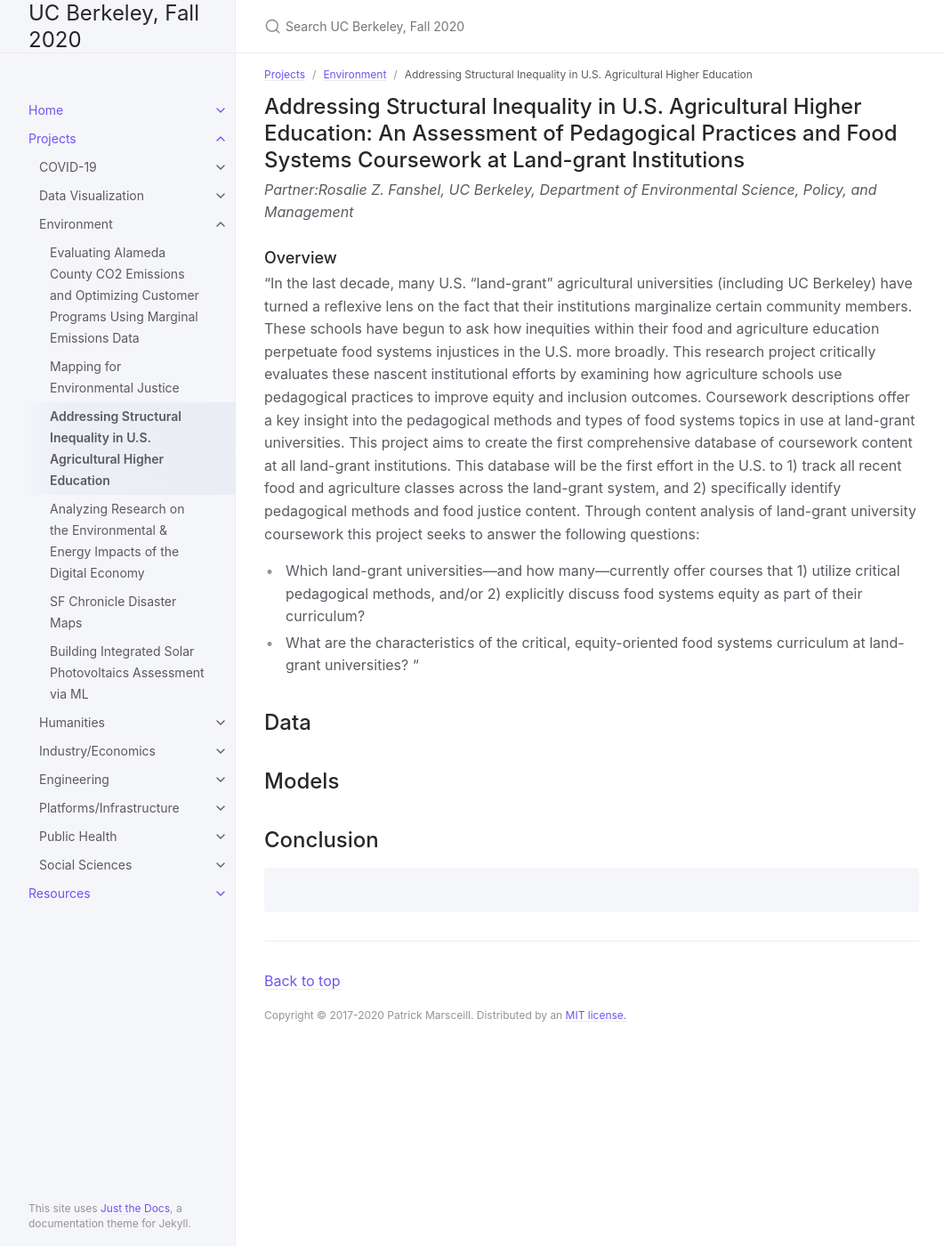
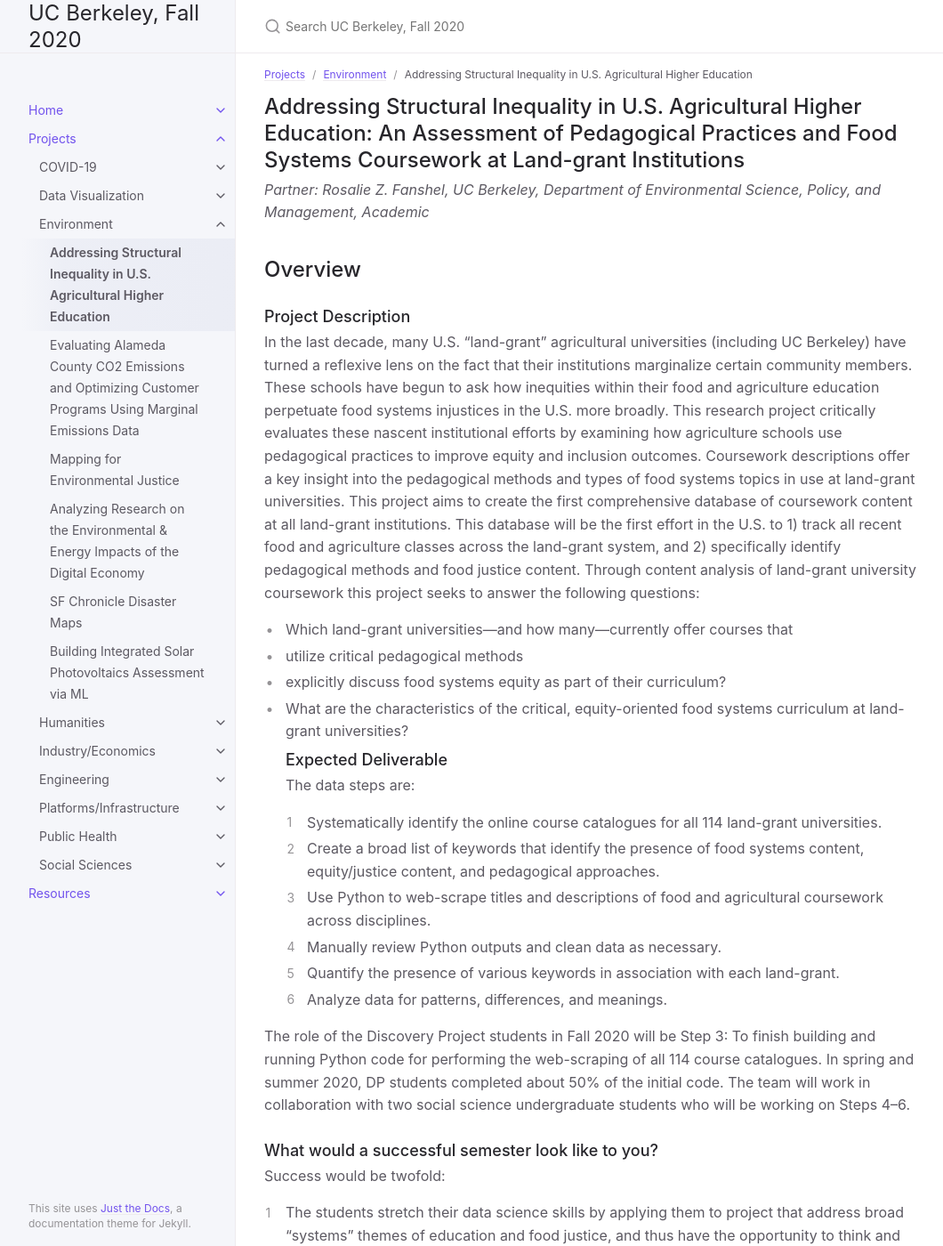
Before and after one commit to DS-Discovery/ds-discovery.github.io, a Jekyll site: the page built from Projects/Environment/E-Addressing Structural Inequality in U.S. Agricultural Higher Education.md, in a window 1280 px wide and 1400 px high. Shown: the whole window at 89% size, without its empty margins (107-1167 px from the left). Built offline with Jekyll 4.4.1, drawn with Linux system fonts in a browser that asks for light colours; some of the changed text lies outside the part shown.

Commit message:
Update E-Addressing Structural Inequality in U.S. Agricultural Higher Education.md

```diff
--- a/Projects/Environment/E-Addressing Structural Inequality in U.S. Agricultural Higher Education.md
+++ b/Projects/Environment/E-Addressing Structural Inequality in U.S. Agricultural Higher Education.md
@@ -3,18 +3,37 @@ layout: default
 title: Addressing Structural Inequality in U.S. Agricultural Higher Education
 parent: Environment
 grand_parent: Projects
-nav_order: 1
+nav_order: 0
 ---
 
 
 ## Addressing Structural Inequality in U.S. Agricultural Higher Education: An Assessment of Pedagogical Practices and Food Systems Coursework at Land-grant Institutions
-*Partner:Rosalie Z. Fanshel, UC Berkeley, Department of Environmental Science, Policy, and Management*
+*Partner: Rosalie Z. Fanshel, UC Berkeley, Department of Environmental Science, Policy, and Management, Academic*
 
-### Overview
+## Overview
+### Project Description
+In the last decade, many U.S. “land-grant” agricultural universities (including UC Berkeley) have turned a reflexive lens on the fact that their institutions marginalize certain community members. These schools have begun to ask how inequities within their food and agriculture education perpetuate food systems injustices in the U.S. more broadly. This research project critically evaluates these nascent institutional efforts by examining how agriculture schools use pedagogical practices to improve equity and inclusion outcomes. Coursework descriptions offer a key insight into the pedagogical methods and types of food systems topics in use at land-grant universities. This project aims to create the first comprehensive database of coursework content at all land-grant institutions. This database will be the first effort in the U.S. to 1) track all recent food and agriculture classes across the land-grant system, and 2) specifically identify pedagogical methods and food justice content. Through content analysis of land-grant university coursework this project seeks to answer the following questions:
+* Which land-grant universities—and how many—currently offer courses that
+- utilize critical pedagogical methods
+- explicitly discuss food systems equity as part of their curriculum?
+* What are the characteristics of the critical, equity-oriented food systems curriculum at land-grant universities?
+### Expected Deliverable
+The data steps are:
+1. Systematically identify the online course catalogues for all 114 land-grant universities.
+1. Create a broad list of keywords that identify the presence of food systems content, equity/justice content, and pedagogical approaches.
+1. Use Python to web-scrape titles and descriptions of food and agricultural coursework across disciplines.
+1. Manually review Python outputs and clean data as necessary.
+1. Quantify the presence of various keywords in association with each land-grant.
+1. Analyze data for patterns, differences, and meanings.
 
-"In the last decade, many U.S. “land-grant” agricultural universities (including UC Berkeley) have turned a reflexive lens on the fact that their institutions marginalize certain community members. These schools have begun to ask how inequities within their food and agriculture education perpetuate food systems injustices in the U.S. more broadly. This research project critically evaluates these nascent institutional efforts by examining how agriculture schools use pedagogical practices to improve equity and inclusion outcomes. Coursework descriptions offer a key insight into the pedagogical methods and types of food systems topics in use at land-grant universities. This project aims to create the first comprehensive database of coursework content at all land-grant institutions. This database will be the first effort in the U.S. to 1) track all recent food and agriculture classes across the land-grant system, and 2) specifically identify pedagogical methods and food justice content. Through content analysis of land-grant university coursework this project seeks to answer the following questions:
- * Which land-grant universities—and how many—currently offer courses that 1) utilize critical pedagogical methods, and/or 2) explicitly discuss food systems equity as part of their curriculum?
- * What are the characteristics of the critical, equity-oriented food systems curriculum at land-grant universities? "
+The role of the Discovery Project students in Fall 2020 will be Step 3: To finish building and running Python code for performing the web-scraping of all 114 course catalogues. In spring and summer 2020, DP students completed about 50% of the initial code. The team will work in collaboration with two social science undergraduate students who will be working on Steps 4–6.
+
+### What would a successful semester look like to you?
+Success would be twofold:
+1. The students stretch their data science skills by applying them to project that address broad "systems" themes of education and food justice, and thus have the opportunity to think and grow in areas outside their primary discipline.
+1. The tasks are accomplished such that we have working data for all 114 schools by the end of the semester.
+### Additional Skills from ideal candidates
+Outstanding communication skills. Comfort with asking questions and seeking help when needed.
 
 ## Data
 
```
